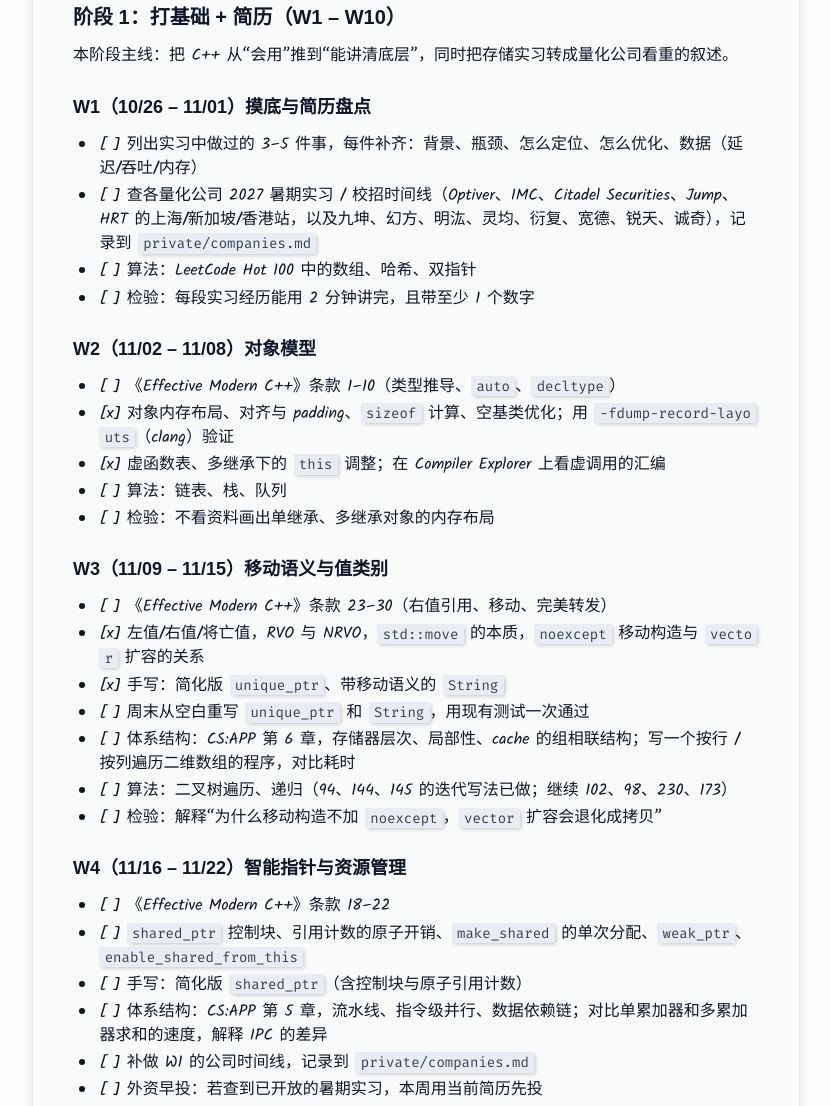
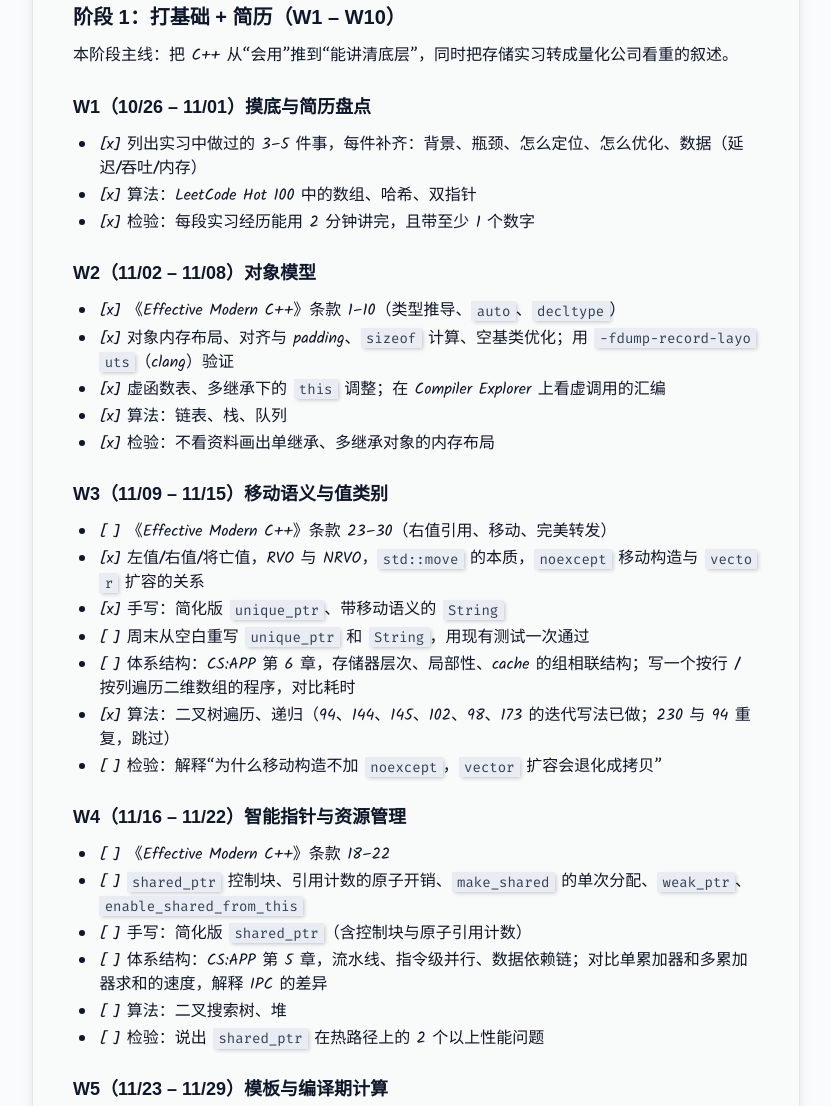
Before and after one commit to Qizi706/qizi706.github.io, an Astro site: page /draft/quant-cpp-campus-plan in a window 1280 px wide. Shown: the part 4029-5135 px from the top of the page, without its empty margins (224-1055 px from the left). Built offline with nearby package versions, Linux system fonts and the light colour scheme; Astro itself is replaced by a stand-in of ours; some packages are replaced by stand-ins of ours.

Commit message:
docs: mark W1-W2 done and move company timeline to W18

```diff
--- a/src/content/blog/quant-cpp-campus-plan.md
+++ b/src/content/blog/quant-cpp-campus-plan.md
@@ -101,7 +101,7 @@ draft: true
 
 | 阶段 | 周次 | 日期 | 目标 |
 |---|---|---|---|
-| 阶段 1：打基础 + 简历 | W1 – W10 | 10/26 – 01/03 | C++ 深度、内存模型、体系结构；简历初版；外资实习早投 |
+| 阶段 1：打基础 + 简历 | W1 – W10 | 10/26 – 01/03 | C++ 深度、内存模型、体系结构；简历初版 |
 | 阶段 2：核心项目 | W11 – W17 | 01/04 – 02/21 | 低延迟订单簿 + 撮合引擎 + 无锁队列 + benchmark |
 | 阶段 3：暑期实习冲刺 | W18 – W27 | 02/22 – 05/02 | 投递国内外量化暑期实习，边面边补 |
 | 阶段 4：实习 / 专项深化 | W28 – W36 | 05/03 – 07/04 | 实习转正或项目二期；网络与 kernel bypass；概率题 |
@@ -113,18 +113,17 @@ draft: true
 
 ### W1（10/26 – 11/01）摸底与简历盘点
 
-- [ ] 列出实习中做过的 3–5 件事，每件补齐：背景、瓶颈、怎么定位、怎么优化、数据（延迟/吞吐/内存）
-- [ ] 查各量化公司 2027 暑期实习 / 校招时间线（Optiver、IMC、Citadel Securities、Jump、HRT 的上海/新加坡/香港站，以及九坤、幻方、明汯、灵均、衍复、宽德、锐天、诚奇），记录到 `private/companies.md`
-- [ ] 算法：LeetCode Hot 100 中的数组、哈希、双指针
-- [ ] 检验：每段实习经历能用 2 分钟讲完，且带至少 1 个数字
+- [x] 列出实习中做过的 3–5 件事，每件补齐：背景、瓶颈、怎么定位、怎么优化、数据（延迟/吞吐/内存）
+- [x] 算法：LeetCode Hot 100 中的数组、哈希、双指针
+- [x] 检验：每段实习经历能用 2 分钟讲完，且带至少 1 个数字
 
 ### W2（11/02 – 11/08）对象模型
 
-- [ ] 《Effective Modern C++》条款 1–10（类型推导、`auto`、`decltype`）
+- [x] 《Effective Modern C++》条款 1–10（类型推导、`auto`、`decltype`）
 - [x] 对象内存布局、对齐与 padding、`sizeof` 计算、空基类优化；用 `-fdump-record-layouts`（clang）验证
 - [x] 虚函数表、多继承下的 `this` 调整；在 Compiler Explorer 上看虚调用的汇编
-- [ ] 算法：链表、栈、队列
-- [ ] 检验：不看资料画出单继承、多继承对象的内存布局
+- [x] 算法：链表、栈、队列
+- [x] 检验：不看资料画出单继承、多继承对象的内存布局
 
 ### W3（11/09 – 11/15）移动语义与值类别
 
@@ -133,7 +132,7 @@ draft: true
 - [x] 手写：简化版 `unique_ptr`、带移动语义的 `String`
 - [ ] 周末从空白重写 `unique_ptr` 和 `String`，用现有测试一次通过
 - [ ] 体系结构：CS:APP 第 6 章，存储器层次、局部性、cache 的组相联结构；写一个按行 / 按列遍历二维数组的程序，对比耗时
-- [ ] 算法：二叉树遍历、递归（94、144、145 的迭代写法已做；继续 102、98、230、173）
+- [x] 算法：二叉树遍历、递归（94、144、145、102、98、173 的迭代写法已做；230 与 94 重复，跳过）
 - [ ] 检验：解释“为什么移动构造不加 `noexcept`，`vector` 扩容会退化成拷贝”
 
 ### W4（11/16 – 11/22）智能指针与资源管理
@@ -142,8 +141,6 @@ draft: true
 - [ ] `shared_ptr` 控制块、引用计数的原子开销、`make_shared` 的单次分配、`weak_ptr`、`enable_shared_from_this`
 - [ ] 手写：简化版 `shared_ptr`（含控制块与原子引用计数）
 - [ ] 体系结构：CS:APP 第 5 章，流水线、指令级并行、数据依赖链；对比单累加器和多累加器求和的速度，解释 IPC 的差异
-- [ ] 补做 W1 的公司时间线，记录到 `private/companies.md`
-- [ ] 外资早投：若查到已开放的暑期实习，本周用当前简历先投
 - [ ] 算法：二叉搜索树、堆
 - [ ] 检验：说出 `shared_ptr` 在热路径上的 2 个以上性能问题
 
@@ -259,7 +256,7 @@ draft: true
 
 ### W18（02/22 – 02/28）投递准备
 
-- [ ] 再次核对各公司 2027 暑期实习开放时间，列出投递清单与优先级（练手 / 目标 / 冲刺）
+- [ ] 查各量化公司 2027 暑期实习开放时间（Optiver、IMC、Citadel Securities、Jump、HRT 的上海/新加坡/香港站，以及九坤、幻方、明汯、灵均、衍复、宽德、锐天、诚奇），记录到 `private/companies.md`，列出投递清单与优先级（练手 / 目标 / 冲刺）
 - [ ] 内推：联系校友、实习同事、牛客和脉脉上的内推帖
 - [ ] 刷高频手写题：LRU、线程池、`shared_ptr`、SPSC 队列、内存池、订单簿（每题限时 30 分钟）
 - [ ] 检验：6 道手写题都能在限时内写对
```
